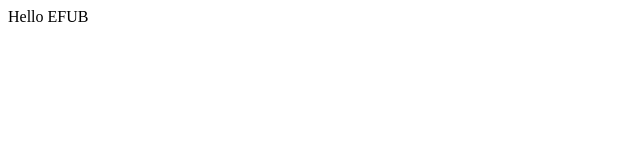
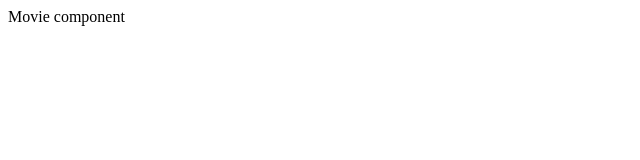
Before and after one commit to dazzlynnnn/movie-app, a React (Create React App) app: page / in a window 1280 px wide. Shown: the top 160 px of the page, without its empty margins (0-640 px from the left). Built offline with nearby package versions, Linux system fonts and the light colour scheme.

Commit message:
#2 컴포넌트 설정

```diff
--- a/src/App.js
+++ b/src/App.js
@@ -1,9 +1,34 @@
 import React from "react";
+import Movie from "./Movie";
 
-function App() {
-  return (
-    <div>Hello EFUB</div>
-  );
+class App extends React.Component {
+  state = {
+    isLoading: true,
+    movies: []
+  };
+  componentDidMount() {
+    setTimeout(() => {
+      this.setState({ isLoading: false });
+    }, 3000);
+  }
+  render() {
+    const {isLoading, movies} = this.state;
+    return(
+      <section className="container">
+        {isLoading
+        ? (
+          <div className="loader">
+            <span className="loader__text">Loading...</span>
+          </div>
+        )
+        : (
+          <div className="movies">
+            <Movie/>
+          </div>
+        )}
+      </section>
+    );
+  }
 }
 
 export default App;
--- /dev/null
+++ b/src/Movie.js
@@ -0,0 +1,7 @@
+import React from "react";
+
+function Movie() {
+    return <div>Movie component</div>
+}
+
+export default Movie;
```
